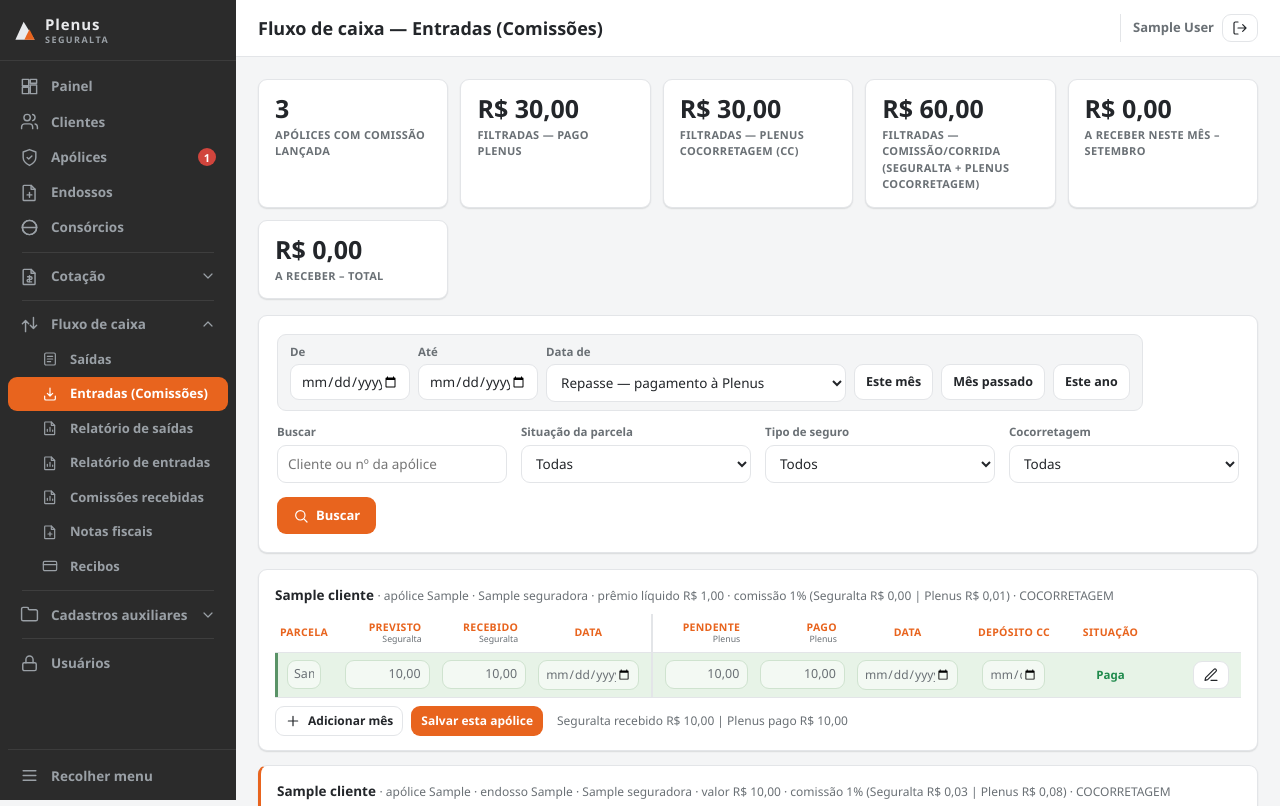
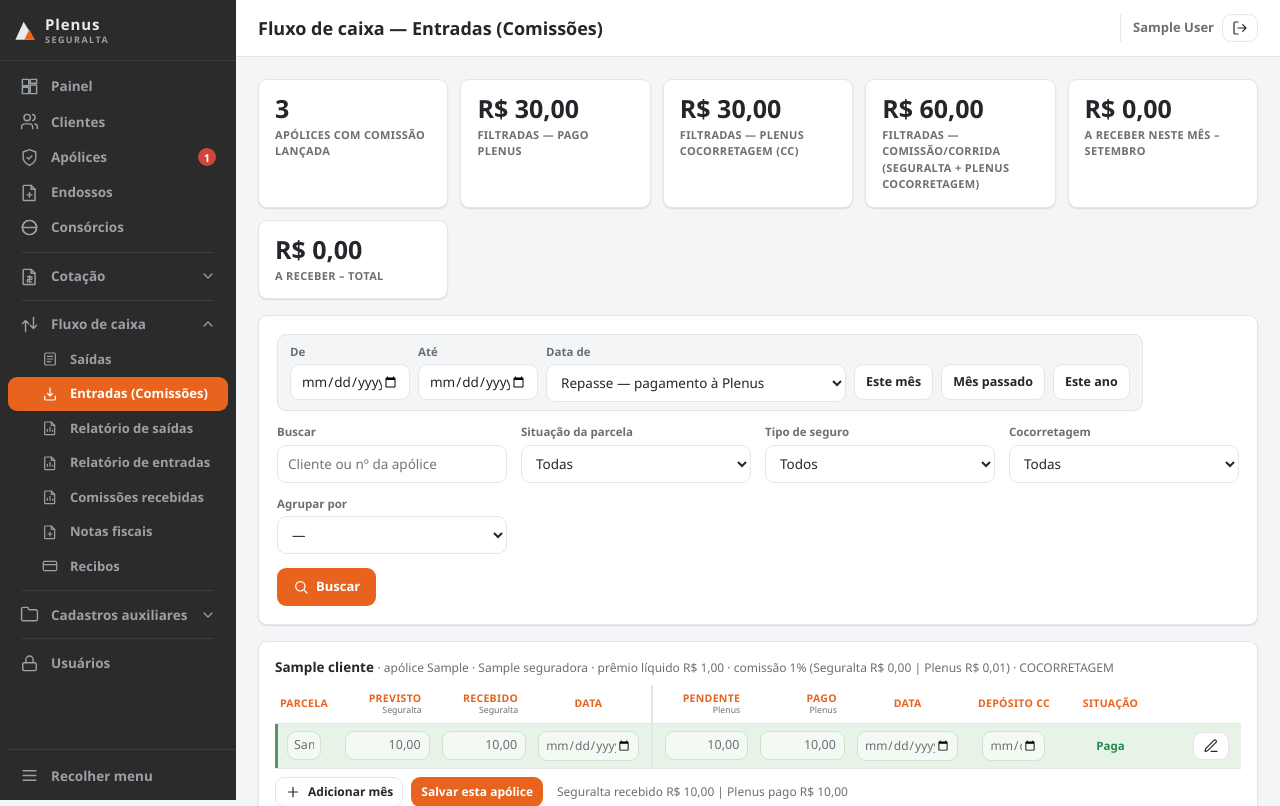
Before and after one commit to renatarisc/PlenusSeguralta, a Flask app: page /financeiro/entradas in a window 1280 px wide. Shown: the top 806 px of the page. Run offline with Flask 3, Linux system fonts and the light colour scheme; the visitor is signed in with stand-in values (Sample User, id 1); tables that the repository leaves empty hold one stand-in row (values such as "Sample post"); some libraries are stand-ins or nearby versions.

Commit message:
Entradas: agrupar por seguradora (ou tipo de seguro / mês / data)
Reaproveita o mesmo mecanismo de agrupamento já usado no Relatório de
Entradas (_GRUPOS_ENTRADA / _agrupar_blocos) — só faltava expor um select
"Agrupar por" na grade editável.

Co-Authored-By: Claude Sonnet 5 <noreply@anthropic.com>

```diff
--- a/app.py
+++ b/app.py
@@ -1661,6 +1661,9 @@ def entradas_lista():
     data_base = request.args.get("data_base", "plenus")
     if data_base not in ("plenus", "seguralta"):
         data_base = "plenus"
+    agrupar = request.args.get("agrupar", "")
+    if agrupar not in _GRUPOS_ENTRADA:
+        agrupar = ""
 
     # só uma das duas datas preenchida = filtra por ESSE dia exato, não por
     # período aberto (ex.: só "De" não deve trazer "daquele dia em diante").
@@ -1683,7 +1686,8 @@ def entradas_lista():
                     if alvo in repo._sem_acento_minusculo(a.get("cliente_nome") or "")
                     or alvo in repo._sem_acento_minusculo(a.get("numero_apolice") or "")]
     arvore_blocos, qtd_apolices, soma_filtrada, soma_plenus_coco, soma_comissao_total = _blocos_entrada(
-        apolices, [], situacao, data_ini_busca or None, data_fim_busca or None, lado=data_base)
+        apolices, [agrupar] if agrupar else [], situacao,
+        data_ini_busca or None, data_fim_busca or None, lado=data_base)
     a_receber_mes, a_receber_total = _cards_a_receber()
 
     return render_template(
@@ -1693,9 +1697,9 @@ def entradas_lista():
         a_receber_mes=a_receber_mes, a_receber_total=a_receber_total,
         busca=busca, data_ini=data_ini, data_fim=data_fim, situacao=situacao,
         tipo_id=tipo_id, tipos=repo.listar_simples("tipo_seguro"), data_base=data_base,
-        cocorretagem=cocorretagem,
+        cocorretagem=cocorretagem, agrupar=agrupar, grupo_opcoes_entrada=_GRUPO_OPCOES_ENTRADA,
         tem_filtro=bool(busca or data_ini or data_fim or situacao or tipo_id
-                        or cocorretagem or data_base != "plenus"),
+                        or cocorretagem or agrupar or data_base != "plenus"),
         mes_atual=date.today().month, MESES=_MESES, presets=_presets_periodo())
 
 
--- a/templates/entradas_lista.html
+++ b/templates/entradas_lista.html
@@ -98,6 +98,15 @@
         <option value="nao" {{ 'selected' if cocorretagem == 'nao' }}>Sem cocorretagem</option>
       </select>
     </div>
+
+    <div class="campo c-3">
+      <label for="r-agrupar">Agrupar por</label>
+      <select id="r-agrupar" name="agrupar">
+        {% for valor, rotulo in grupo_opcoes_entrada %}
+        <option value="{{ valor }}" {{ 'selected' if agrupar == valor }}>{{ rotulo }}</option>
+        {% endfor %}
+      </select>
+    </div>
   </div>
   <div class="filtros__acoes">
     <button class="btn btn--primario" type="submit">{{ icone('busca') }} Buscar</button>
```
